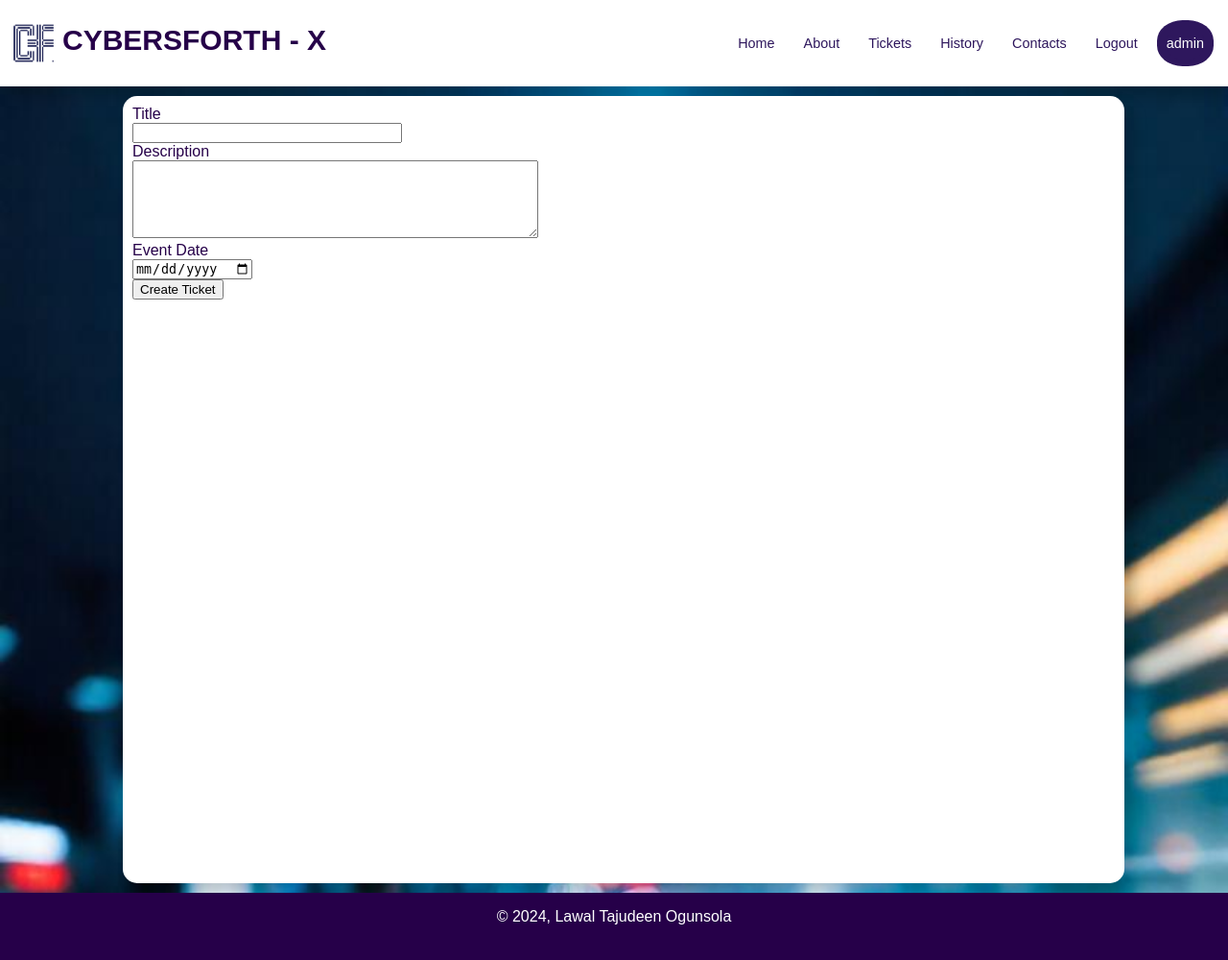
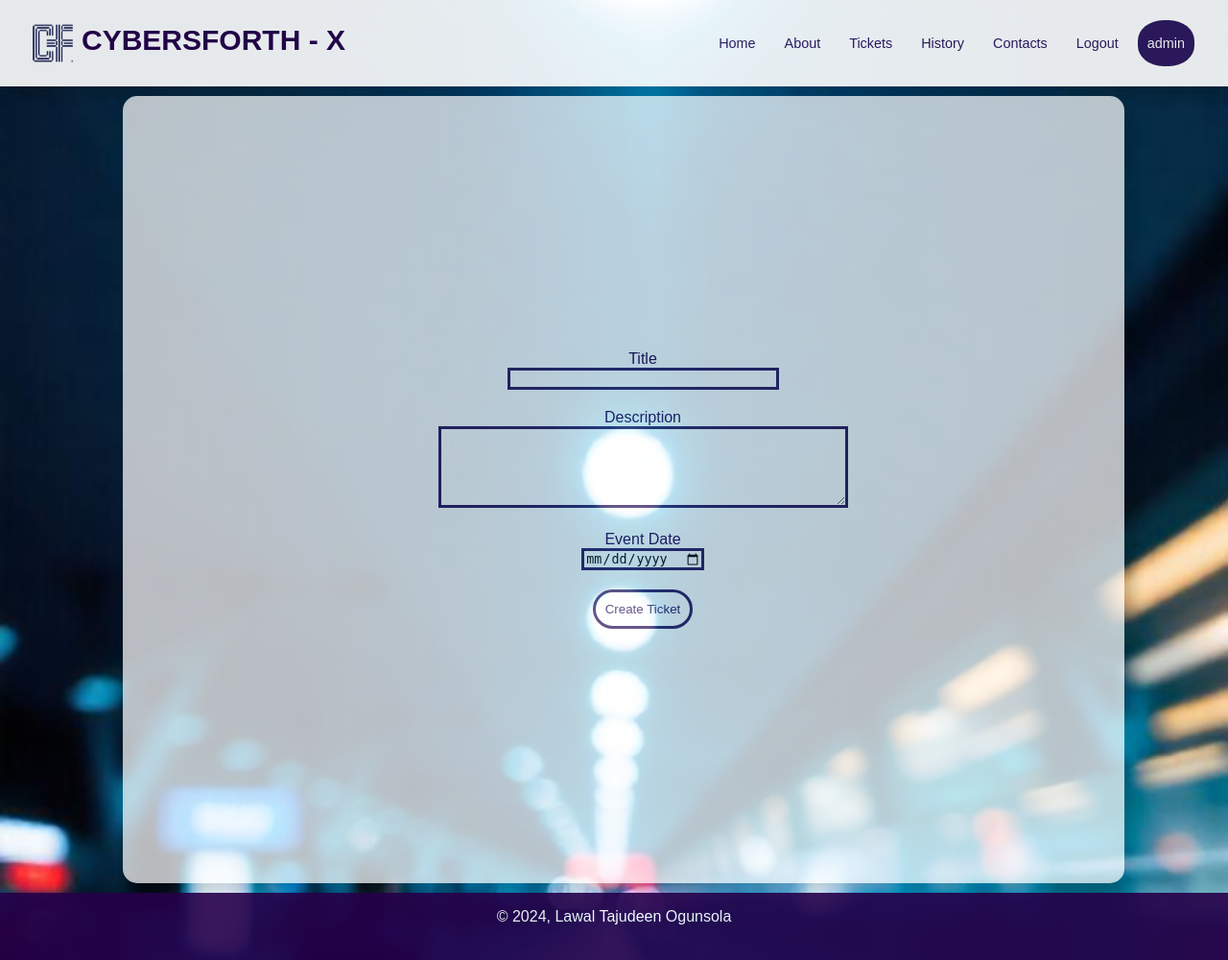
Before and after one commit to lawalTheWest/ticketing_system, a Flask app: page /create_ticket in a window 1280 px wide. Shown: the whole page at 96% size. Run offline with Flask 2, Linux system fonts and the light colour scheme; a user stored in the database is signed in.

Commit message:
code cleaning and updating the structure. separating the forms from the routes

```diff
--- a/app/forms.py
+++ b/app/forms.py
@@ -0,0 +1,53 @@
+''' all forms here in forms.py'''
+
+from wtforms import StringField, PasswordField, SubmitField,  TextAreaField, SelectField, DateField
+from wtforms.validators import DataRequired, Length, Email, EqualTo, ValidationError
+from flask_wtf import FlaskForm
+
+class RegisterForm(FlaskForm):
+    '''the registration form class'''
+    username = StringField('Username', validators=[DataRequired(), Length(min=4,max=80)])
+    email = StringField('Email', validators=[DataRequired(), Email()])
+    password = PasswordField('Password', validators=[DataRequired()])
+    confirm_password = PasswordField('Confirm Password', validators=[DataRequired(), EqualTo('password')])
+    first_name = StringField('First Name', validators=[DataRequired(), Length(min=4, max=80)])
+    last_name = StringField('Last Name', validators=[DataRequired(), Length(min=4,max=80)])
+    phone_number = StringField('Phone Number', validators=[DataRequired(), Length(min=8, max=20)])
+    submit = SubmitField('Register')
+
+    def validate_username(self, username):
+        '''validates username so as to have a unique uname'''
+        user = User.query.filter_by(username=username.data).first()
+        if user:
+            raise ValidationError('Username not Available!')
+
+    def validate_email(self, email):
+        '''validate user.email for uniqueness'''
+        user = User.query.filter_by(email=email.data).first()
+        if user:
+            raise ValidationError('Email not Available!')
+
+    def validate_phone_number(self, phone_number):
+        '''Validates phone number to ensure it's unique'''
+        user = User.query.filter_by(phone_number=phone_number.data).first()
+        if user:
+            flash('Invalid credentials!')
+            raise ValidationError('Phone number already registered!')
+
+class LoginForm(FlaskForm):
+    '''Login form received from the user Interface'''
+    email = StringField('Email', validators=[DataRequired(), Email()])
+    password = PasswordField('Password', validators=[DataRequired()])
+    submit = SubmitField('Login')
+
+class EmailForm(FlaskForm):
+    '''the email form class foor account recovery'''
+    email = StringField('Email', validators=[DataRequired(), Email()])
+    submit = SubmitField('Request Password Reset')
+
+class TicketForm(FlaskForm):
+    '''ticket creation form class'''
+    title = StringField('Title', validators=[DataRequired()])
+    description = TextAreaField('Description', validators=[DataRequired()])
+    event_date = DateField('Event Date', format='%Y-%m-%d', validators=[DataRequired()])
+    submit = SubmitField('Create Ticket')
--- a/app/routes.py
+++ b/app/routes.py
@@ -3,71 +3,16 @@
 
 from flask import Blueprint, render_template, redirect, url_for, flash
 from flask_login import login_user, logout_user, login_required, current_user
+from .forms import LoginForm, RegisterForm, TicketForm, EmailForm
 from wtforms import StringField, PasswordField, SubmitField,  TextAreaField, SelectField, DateField
 from . import db, bcrypt
 from wtforms.validators import DataRequired, Length, Email, EqualTo, ValidationError
 from flask_wtf import FlaskForm
 from .base_model import User, Ticket
 from datetime import date
-# from flask_mail import Message
-# from itsdangerous import URLSafeTimedSerializer as Serializer
-# from itsdangerous import URLSafeTimedSerializer, SignatureExpired
 import app
 
 routes = Blueprint('routes', __name__)
-
-'''Registration form'''
-class RegisterForm(FlaskForm):
-    username = StringField('Username', validators=[DataRequired(), Length(min=4,max=80)])
-    email = StringField('Email', validators=[DataRequired(), Email()])
-    password = PasswordField('Password', validators=[DataRequired()])
-    confirm_password = PasswordField('Confirm Password', validators=[DataRequired(), EqualTo('password')])
-    first_name = StringField('First Name', validators=[DataRequired(), Length(min=4, max=80)])
-    last_name = StringField('Last Name', validators=[DataRequired(), Length(min=4,max=80)])
-    phone_number = StringField('Phone Number', validators=[DataRequired(), Length(min=8, max=20)])
-    submit = SubmitField('Register')
-
-    def validate_username(self, username):
-        '''validates username so as to have a unique uname'''
-        user = User.query.filter_by(username=username.data).first()
-        if user:
-            raise ValidationError('Username not Available!')
-
-    def validate_email(self, email):
-        '''validate user.email for uniqueness'''
-        user = User.query.filter_by(email=email.data).first()
-        if user:
-            raise ValidationError('Email not Available!')
-
-    def validate_phone_number(self, phone_number):
-        '''Validates phone number to ensure it's unique'''
-        user = User.query.filter_by(phone_number=phone_number.data).first()
-        if user:
-            flash('Invalid credentials!')
-            raise ValidationError('Phone number already registered!')
-
-class LoginForm(FlaskForm):
-    '''Login form received from the user Interface'''
-    email = StringField('Email', validators=[DataRequired(), Email()])
-    password = PasswordField('Password', validators=[DataRequired()])
-    submit = SubmitField('Login')
-
-class EmailForm(FlaskForm):
-    email = StringField('Email', validators=[DataRequired(), Email()])
-    submit = SubmitField('Request Password Reset')
-
-# class TicketForm(FlaskForm):
-    # title = StringField('Title', validators=[DataRequired()])
-    # description = TextAreaField('Description', validators=[DataRequired()])
-    # date = DateField('Date', format='%Y-%m-%d', validators=[DataRequired()])
-    # event_date = DateField('Date', format='%Y-%m-%d', validators=[DataRequired()])
-    # submit = SubmitField('Create Ticket')
-
-class TicketForm(FlaskForm):
-    title = StringField('Title', validators=[DataRequired()])
-    description = TextAreaField('Description', validators=[DataRequired()])
-    event_date = DateField('Event Date', format='%Y-%m-%d', validators=[DataRequired()])
-    submit = SubmitField('Create Ticket')
 
 '''Home route'''
 @routes.route('/')
@@ -155,56 +100,13 @@ def Dashboard():
 '''Creating the tickets'''
 @routes.route('/ticket_page')
 def Ticket_page():
+    '''Defines the function to the ticket page'''
     return render_template('ticket_page.html')
-
-# @routes.route('/create_ticket', methods=['GET', 'POST'])
-# @login_required
-# def Create_ticket():
-#     form = TicketForm()
-#     if form.validate_on_submit():
-#         # Determine the status based on event date
-#         status = 'Closed' if form.event_date.data < date.today() else 'Open'
-
-#         '''Create new ticket'''
-#         new_ticket = Ticket(
-#             title=form.title.data,
-#             description=form.description.data,
-#             event_date=form.event_date.data,
-#             date=form.date.data,
-#             status=status,  # Set the initial status
-#             user_id=current_user.id  # Set the current user's ID
-#         )
-#         try:
-#             db.session.add(new_ticket)
-#             db.session.commit()
-#             flash('Ticket created successfully!', 'success')
-#             return redirect(url_for('routes.View_tickets'))
-#         except Exception as e:
-#             db.session.rollback()
-#             flash(f'Error creating ticket: {str(e)}', 'danger')
-#             return redirect(url_for('routes.Create_ticket'))
-#     return render_template('create_ticket.html', form=form)
-
-# @routes.route('/tickets')
-# @login_required
-# def View_tickets():
-#     # Fetch all tickets from the database
-#     tickets = Ticket.query.all()
-
-#     # Update the status of each ticket based on the event date
-#     for ticket in tickets:
-#         ticket.update_status()
-
-#     # Commit any status changes to the database
-#     db.session.commit()
-
-#     return render_template('view_tickets.html', tickets=tickets)
-
-
 
 @routes.route('/create_ticket', methods=['GET', 'POST'])
 @login_required
 def Create_ticket():
+    '''Defines the function to create new tickets'''
     form = TicketForm()
     if form.validate_on_submit():
         status = 'Closed' if form.event_date.data < date.today() else 'Open'
@@ -221,6 +123,11 @@ def Create_ticket():
 @routes.route('/tickets')
 @login_required
 def View_tickets():
+    '''
+        Defines the function to view all tickets created:
+            - Closed tickets and
+            - Opened tickets
+    '''
     tickets = Ticket.query.filter_by(user_id=current_user.id).all()
     for ticket in tickets:
         ticket.update_status()
--- /dev/null
+++ b/static/css/create_ticket.css
@@ -0,0 +1,42 @@
+main {
+    display: flex;
+    justify-content: center;
+    align-items: center;
+    text-align: center;
+    align-content: center;
+    /* background-color: transparent; */
+    opacity: 0.8;
+}
+
+div {
+    margin: 20px;
+}
+
+.solid-div {
+    opacity: none;
+    background-color: #fff;
+    border: 3px solid #2e175d;
+}
+
+.tick-btn {
+    padding: 10px;
+    border: 3px solid #2e175d;
+    /* border: 3px solid #fff; */
+    border-radius: 30px;
+    background-color: transparent;
+    color: #2e175d;
+    /* color: #fff; */
+    transition: all 0.3s ease;
+}
+
+.tick-btn:hover {
+    background-color: #2e175d;
+    color: #fff;
+    transform: scale(1.2);
+}
+
+.tick-btn:active {
+    background-color: orange;
+    color: #2e175d;
+    transform: scale(0.8);
+}
--- a/static/css/layout.css
+++ b/static/css/layout.css
@@ -3,6 +3,7 @@ body {
     background-color: #c0c0c0;
     padding: 0;
     margin: 0;
+    opacity: 0.9;
 }
 
 /* Body Background */
@@ -124,13 +125,9 @@ nav ul li a {
 
 /* Flash message styling */
 .flash-message {
-    /* display: flex; */
     position: fixed;
-    /* justify-content: center; */
-    /* align-content: center; */
-    /* align-items: center; */
     text-align: center;
-    background-color: #f0f4c3; /* Light background */
+    background-color: #f0f4c3;
     padding: 15px;
     border-radius: 8px;
     box-shadow: 0 4px 8px rgba(0, 0, 0, 0.1);
@@ -141,18 +138,11 @@ nav ul li a {
     color: #444;
     font-size: 16px;
     margin-bottom: 5px;
-
 }
 
 .flash-message .alert:last-child {
     margin-bottom: 0;
 }
-
-/* .message {
-    justify-content: center;
-    align-content: center;
-    text-align: center;
-} */
 
 main {
     background-color: #fff;
--- a/templates/create_ticket.html
+++ b/templates/create_ticket.html
@@ -1,6 +1,8 @@
 {% extends 'layout.html' %}
 
-{% block header %}{% endblock header %}
+{% block header %}
+<link rel="stylesheet" href="{{ url_for('static', filename='./css/create_ticket.css') }}" />
+{% endblock header %}
 
 {% block contents %}
 <!-- Create ticket form -->
@@ -8,27 +10,27 @@
     {{ form.hidden_tag() }}
     <div>
         {{ form.title.label }}<br>
-        {{ form.title(size=32) }}<br>
+        {{ form.title(class='solid-div', size=32) }}<br>
         {% for error in form.title.errors %}
             <span style="color: red;">{{ error }}</span><br>
         {% endfor %}
     </div>
     <div>
         {{ form.description.label }}<br>
-        {{ form.description(rows=5, cols=50) }}<br>
+        {{ form.description(class='solid-div', rows=5, cols=50) }}<br>
         {% for error in form.description.errors %}
             <span style="color: red;">{{ error }}</span><br>
         {% endfor %}
     </div>
     <div>
         {{ form.event_date.label }}<br>
-        {{ form.event_date() }}<br>
+        {{ form.event_date(class='solid-div') }}<br>
         {% for error in form.event_date.errors %}
             <span style="color: red;">{{ error }}</span><br>
         {% endfor %}
     </div>
     <div>
-        {{ form.submit() }}
+        {{ form.submit(class='tick-btn') }}
     </div>
 </form>
 
--- a/templates/header.html
+++ b/templates/header.html
@@ -20,7 +20,7 @@
                 <a href="{{ url_for('routes.Ticket_page') }}">Tickets</a>
             </li>
             <li>
-                <a href='#'>History</a>
+                <a href="{{ url_for('routes.View_tickets') }}">History</a>
             </li>
             <li>
                 <a href='#'>Contacts</a>
```
Also changed, not shown: app.db.
